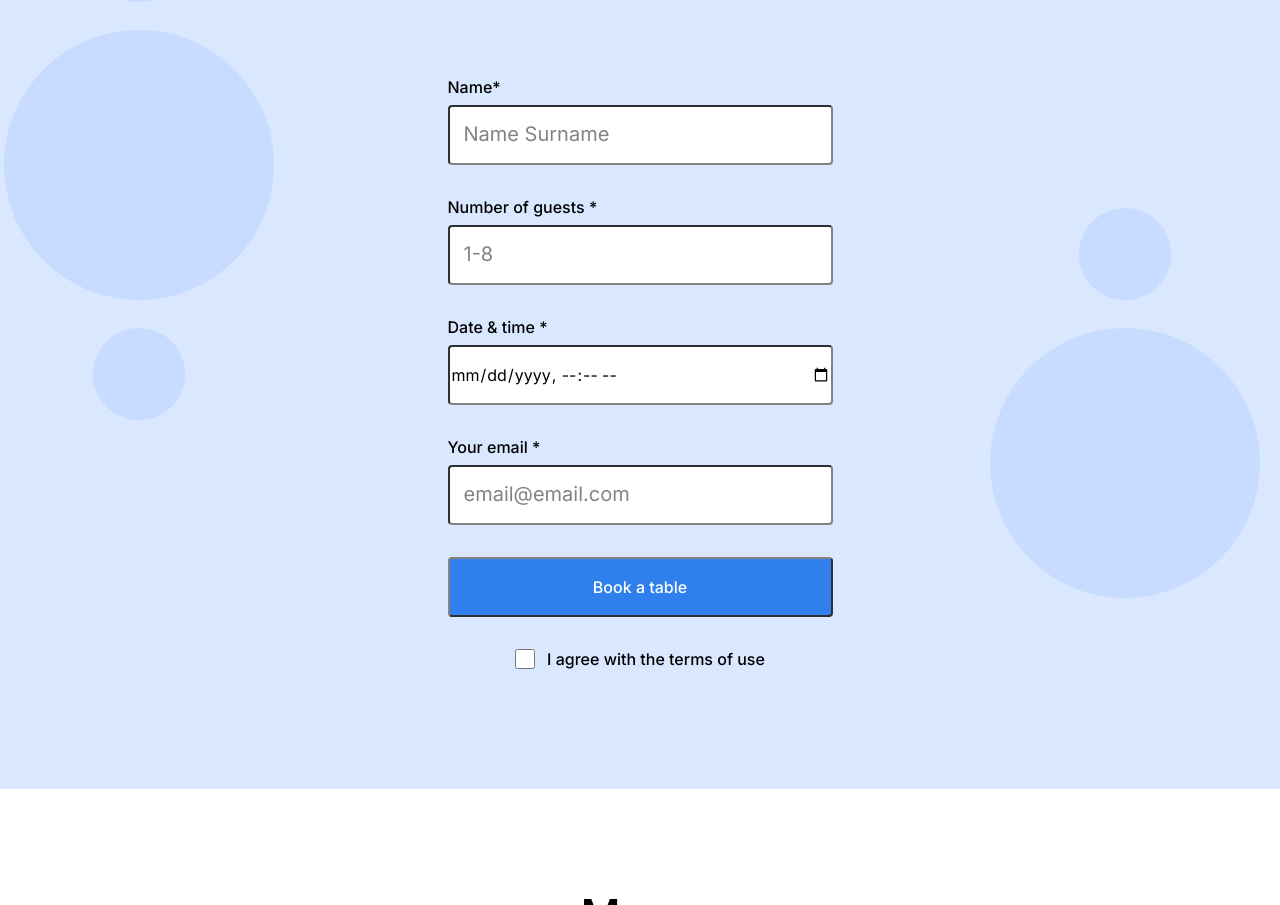
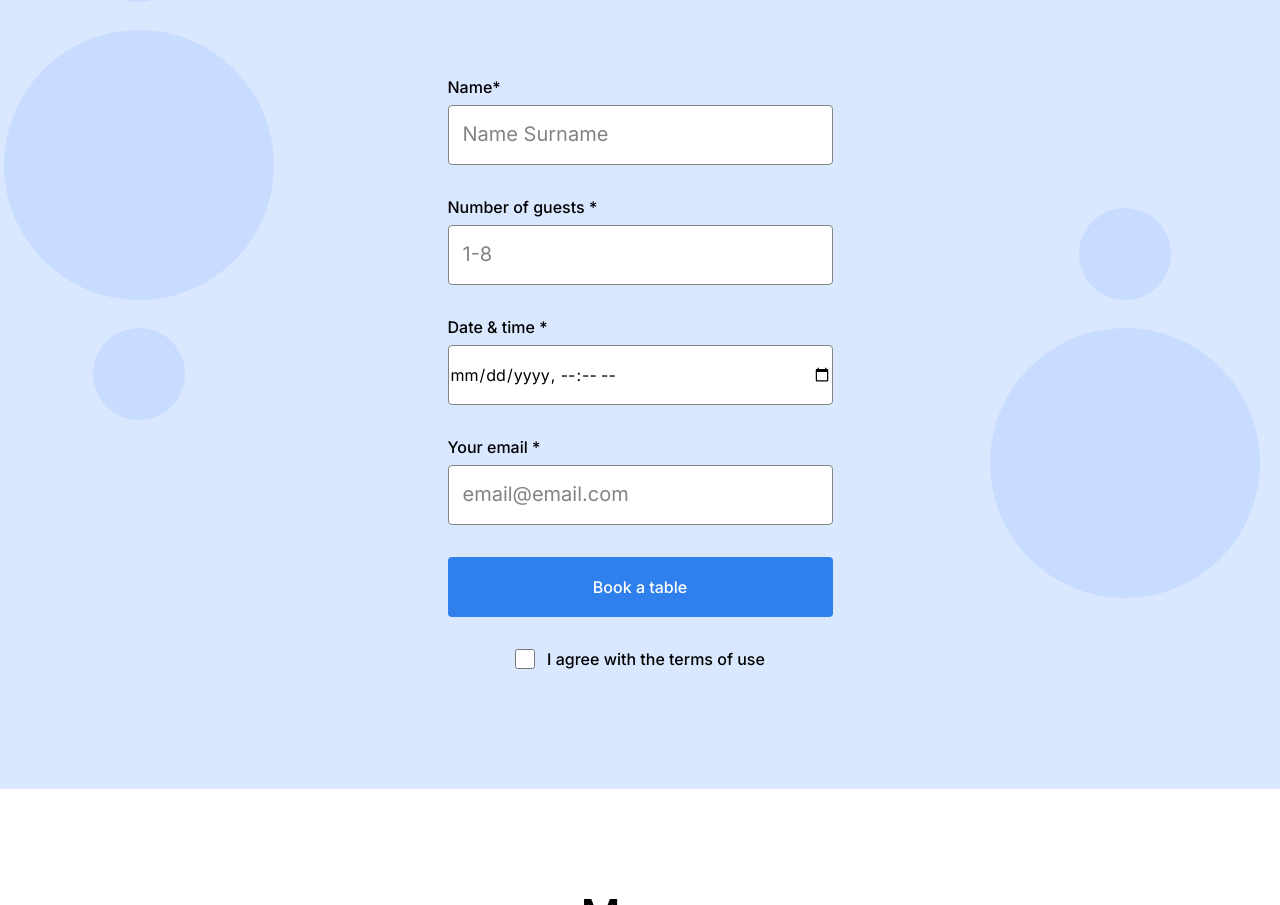
Before and after one commit to alvarochini/se_project_coffeeshop, a plain HTML site: page index.html in a window 1280 px wide. Shown: the part 1817-2722 px from the top of the page. Drawn offline with Linux system fonts and the light colour scheme.

Commit message:
remove border button

```diff
--- a/blocks/form.css
+++ b/blocks/form.css
@@ -16,7 +16,7 @@
   box-sizing: border-box;
   margin-top: 8px;
   border-radius: 4px;
-  border-color: #838383;
+  border: solid 1px #838383;
 }
 
 .form__label {
@@ -41,7 +41,7 @@
 
 .form__button {
   border-radius: 4px;
-  border-color: #838383;
+  border: none;
   width: 100%;
   height: 60px;
   padding: 0;
```
